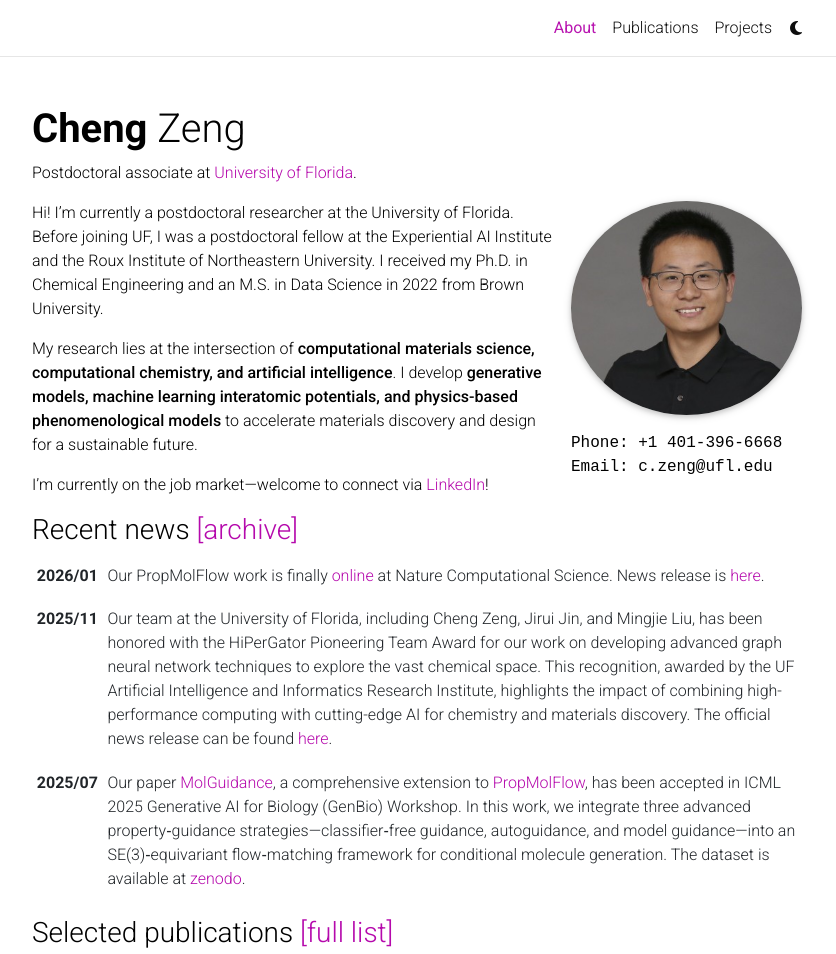
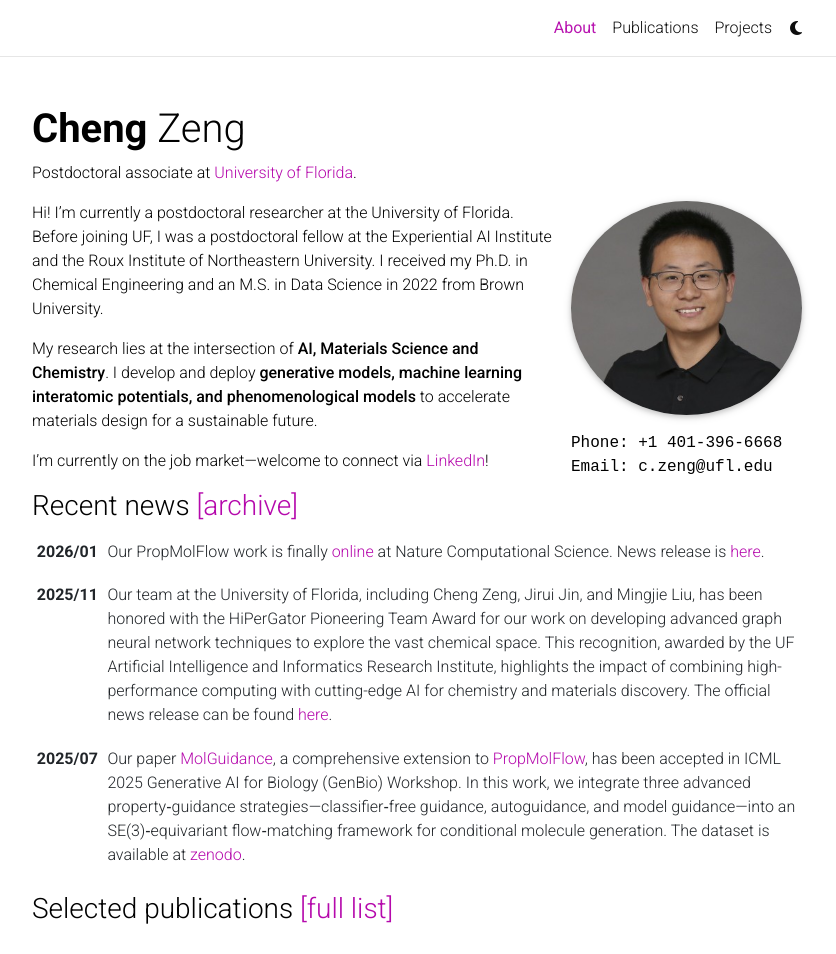
Before and after one commit to cengc13/website, a Jekyll site: the page built from _pages/about.md, in a window 1280 px wide and 1232 px high, cut to the strip 0-954 px from the top of the window. Shown: the whole strip, without its empty margins (223-1059 px from the left). Built offline with Jekyll 4.4.1, drawn with Linux system fonts in a browser that asks for light colours; comment, search, counter and statistics services are not loaded; a style sheet for code colours, icons or effects is not loaded.

Commit message:
update intro

```diff
--- a/_pages/about.md
+++ b/_pages/about.md
@@ -19,6 +19,6 @@
 
 Hi! I’m currently a postdoctoral researcher at the University of Florida. Before joining UF, I was a postdoctoral fellow at the Experiential AI Institute and the Roux Institute of Northeastern University. I received my Ph.D. in Chemical Engineering and an M.S. in Data Science in 2022 from Brown University.
 
-My research lies at the intersection of **computational materials science, computational chemistry, and artificial intelligence**. I develop **generative models, machine learning interatomic potentials, and physics-based phenomenological models** to accelerate materials discovery and design for a sustainable future.
+My research lies at the intersection of **AI, Materials Science and Chemistry**. I develop and deploy **generative models, machine learning interatomic potentials, and phenomenological models** to accelerate materials design for a sustainable future.
 
 I’m currently on the job market—welcome to connect via [LinkedIn](https://www.linkedin.com/in/czeng3/)!
```
